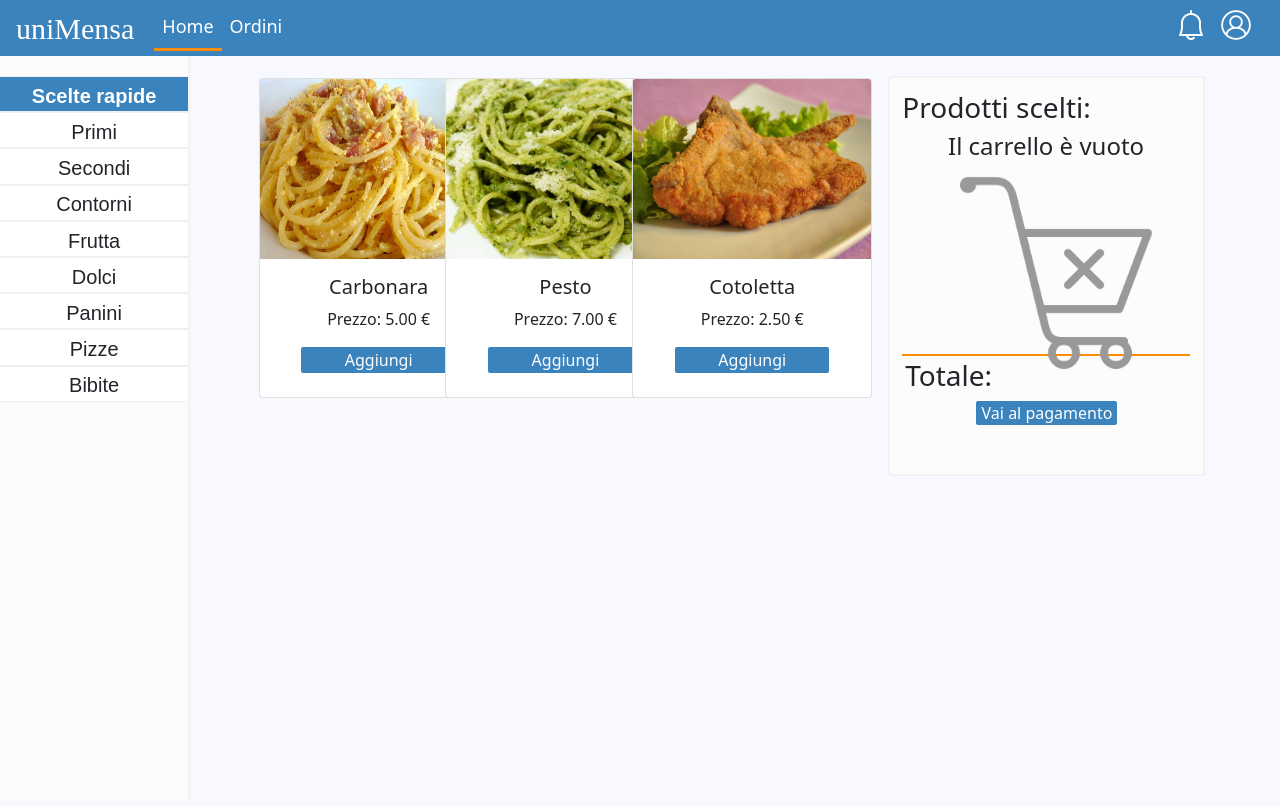
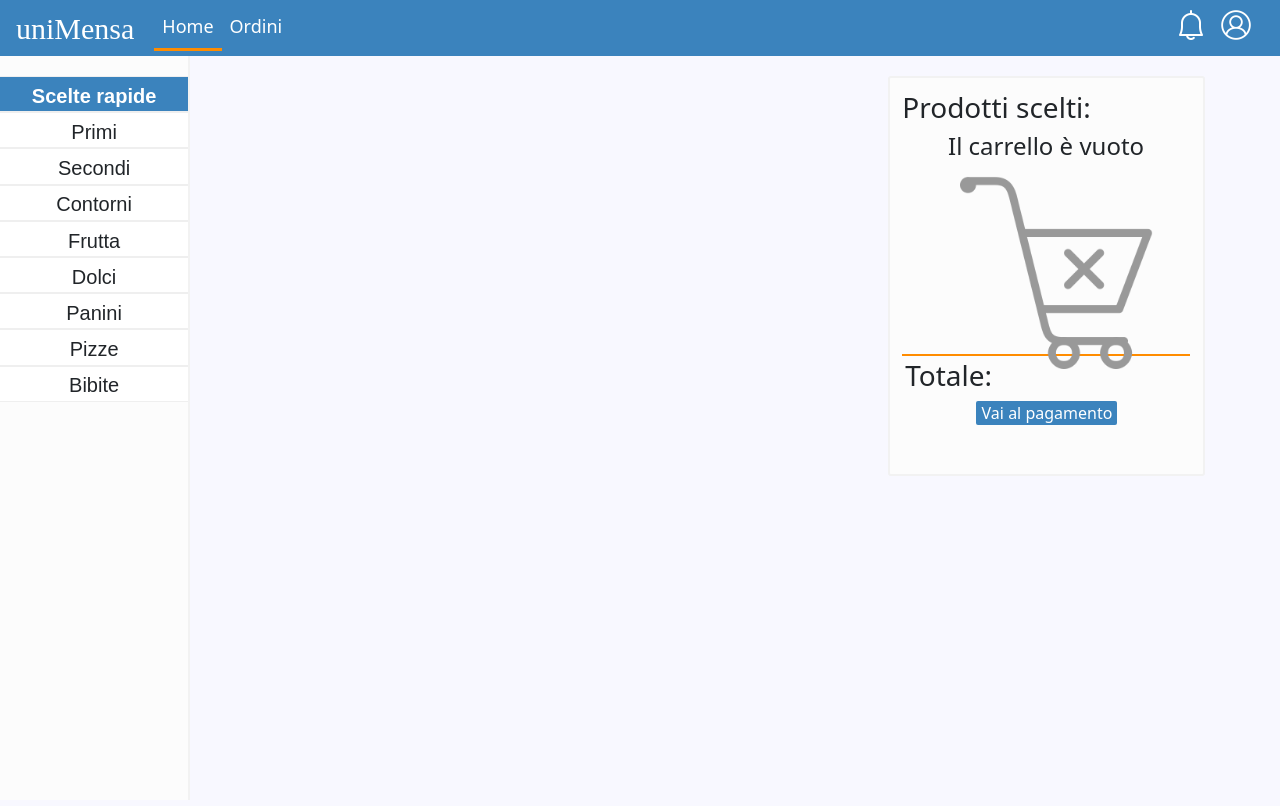
Before and after one commit to antoniocolucci/Unimensa, a Flask app: template Unimensa/templates/Home.html in a window 1280 px wide. Run offline with Flask 2, Linux system fonts and the light colour scheme; the template is opened without the code that fills it, so the values that code supplies are empty; some libraries are stand-ins or nearby versions.

Commit message:
Update home

```diff
--- a/Unimensa/templates/Home.html
+++ b/Unimensa/templates/Home.html
@@ -122,40 +122,8 @@
 
         <div class="container" id="content_cards_menu" style="display: inline-block">
             <!--CARDS HORIZONTAL-->
-            <div class="container-fluid container_card cntcards1">
-                <div class="col-md-3 usCard">
-                    <div class="card">
-                        <img src="../static/images/mensa/carbonara.jpeg" class="card-img-top imgCard" alt="img_element">
-                        <div class="card-body">
-                            <h5 id="plate1_name" class="card-title">Carbonara</h5>
-                            <p id="plate1_price" class="card-text">Prezzo: 5.00 €</p>
-                            <input type="button" class="button_book" value="Aggiungi"
-                                   onclick="addProductToBill('plate1_name', 'plate1_price')">
-                        </div>
-                    </div>
-                </div>
-                <div class="col-md-3 usCard">
-                    <div class="card">
-                       <img src="../static/images/mensa/pesto.jpg" class="card-img-top imgCard" alt="img_element">
-                        <div class="card-body">
-                            <h5 id="plate2_name" class="card-title">Pesto</h5>
-                            <p id="plate2_price" class="card-text">Prezzo: 7.00 €</p>
-                            <input type="button" class="button_book" value="Aggiungi"
-                                onclick="addProductToBill('plate2_name', 'plate2_price')">
-                        </div>
-                    </div>
-                </div>
-                <div class="col-md-3 usCard">
-                    <div class="card">
-                        <img src="../static/images/mensa/cotoletta.jpeg" class="card-img-top imgCard" alt="img_element">
-                        <div class="card-body">
-                        <h5 id="plate3_name" class="card-title">Cotoletta</h5>
-                        <p  id="plate3_price" class="card-text">Prezzo: 2.50 €</p>
-                        <input type="button" class="button_book" value="Aggiungi"
-                               onclick="addProductToBill('plate3_name', 'plate3_price')">
-                        </div>
-                    </div>
-                </div>
+            <div id='cntcards1' class="container-fluid container_card cntcards1">
+
             </div>
 
             <div id='cntcards2' class="container-fluid container_card cntcards2">
@@ -313,9 +281,6 @@
                        onclick="addSandwichesToBill()">
             </div>
         </div>
-
-
-
           <div class="container container_bill">
 
               <h3>Prodotti scelti: </h3>
```
Lines whose indentation alone changed are shown as unchanged.
